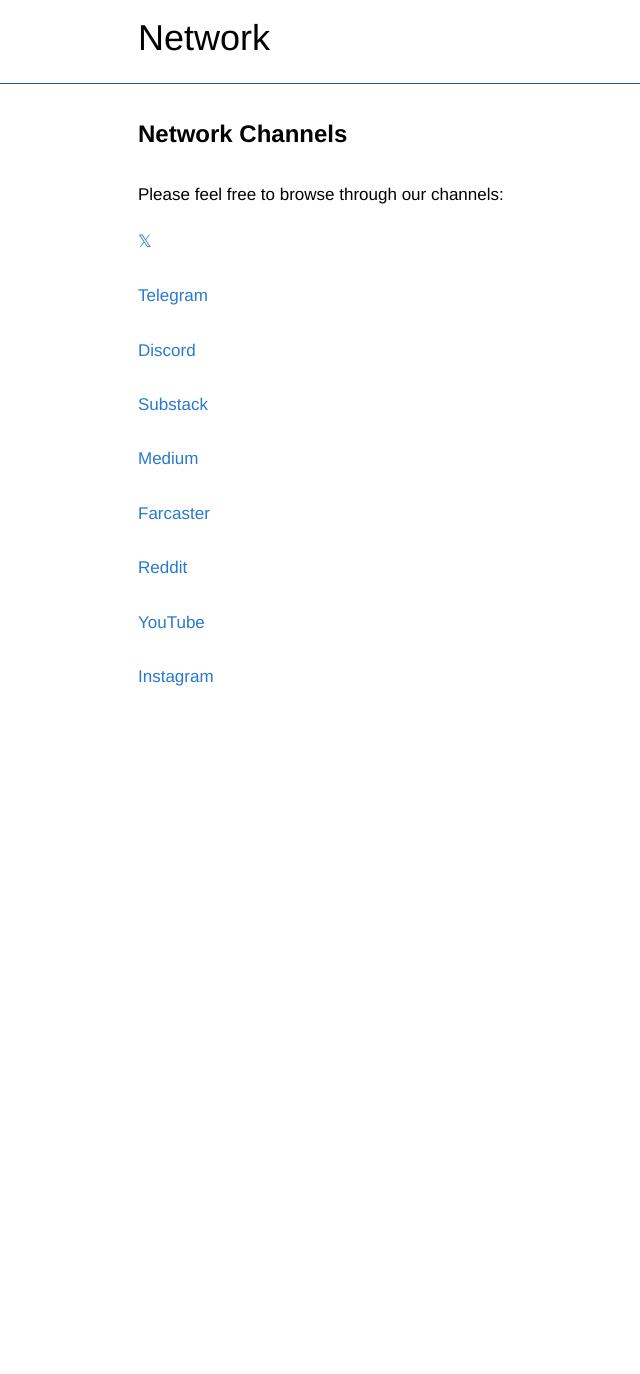
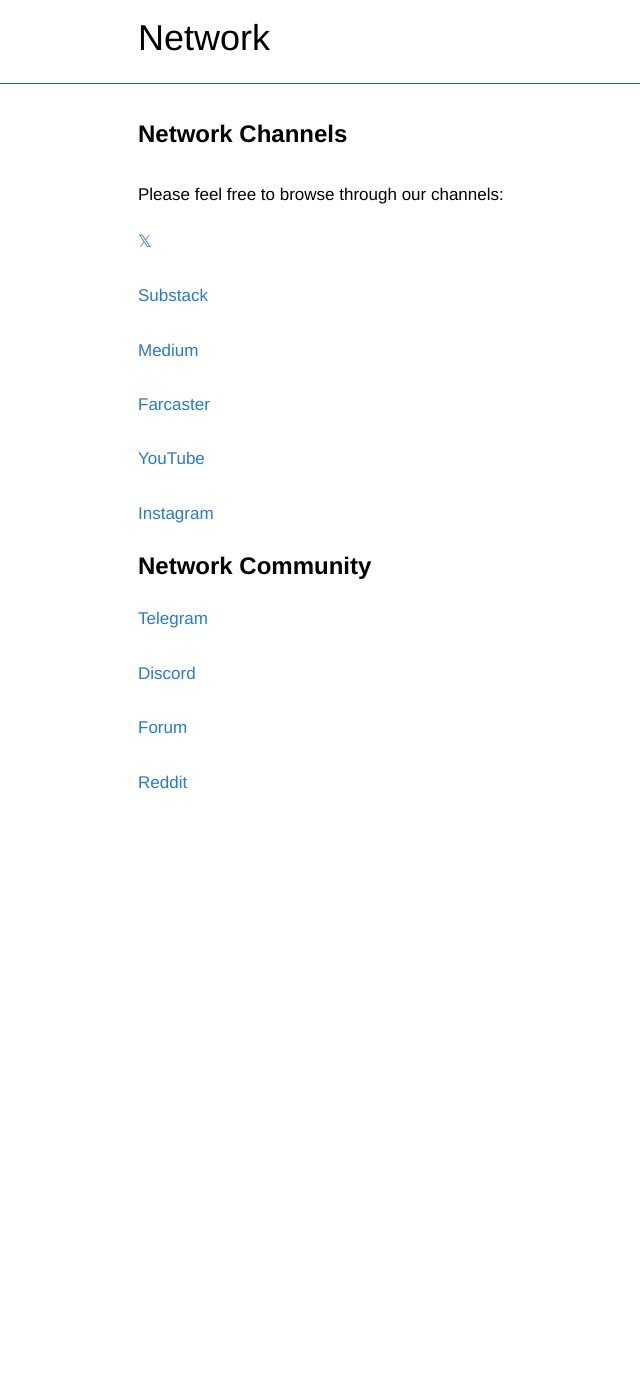
Before and after one commit to networkf/network.github.io, a Jekyll site: the page built from channels.md, in a window 1280 px wide. Shown: the whole page, without its empty margins (137-777 px from the left). Built offline with Jekyll 4.4.1, drawn with Linux system fonts in a browser that asks for light colours; some web fonts are replaced; our own code applies the rules of GitHub Pages for plain Markdown files; the repository's description, which GitHub fills in, is left out; before the commit the page ends 1241 px from its top, so only the background shows below that.

Commit message:
Update channels.md

```diff
--- a/channels.md
+++ b/channels.md
@@ -13,12 +13,6 @@ Please feel free to browse through our channels:
 <a href="https://x.com/netxork" target="_blank">𝕏</a>
 <br>
 <br>
-<a href="https://t.me/networkfoundation" target="_blank">Telegram</a>
-<br>
-<br>
-<a href="https://discord.gg/sCtK6YK" target="_blank">Discord</a>
-<br>
-<br>
 <a href="https://network.substack.com/" target="_blank">Substack</a>
 <br>
 <br>
@@ -28,11 +22,23 @@ Please feel free to browse through our channels:
 <a href="https://farcaster.xyz/netxork" target="_blank">Farcaster</a>
 <br>
 <br>
-<a href="https://reddit.com/r/netxork" target="_blank">Reddit</a>
-<br>
-<br>
 <a href="https://youtube.com/@netxork" target="_blank">YouTube</a>
 <br>
 <br>
 <a href="https://instagram.com/netxork" target="_blank">Instagram</a>
 <br>
+
+<b><font size="5">Network Community</font></b>
+
+<a href="https://t.me/networkfoundation" target="_blank">Telegram</a>
+<br>
+<br>
+<a href="https://discord.gg/sCtK6YK" target="_blank">Discord</a>
+<br>
+<br>
+<a href="https://network.flarum.cloud" target="_blank">Forum</a>
+<br>
+<br>
+<a href="https://reddit.com/r/netxork" target="_blank">Reddit</a>
+<br>
+<br>
```
